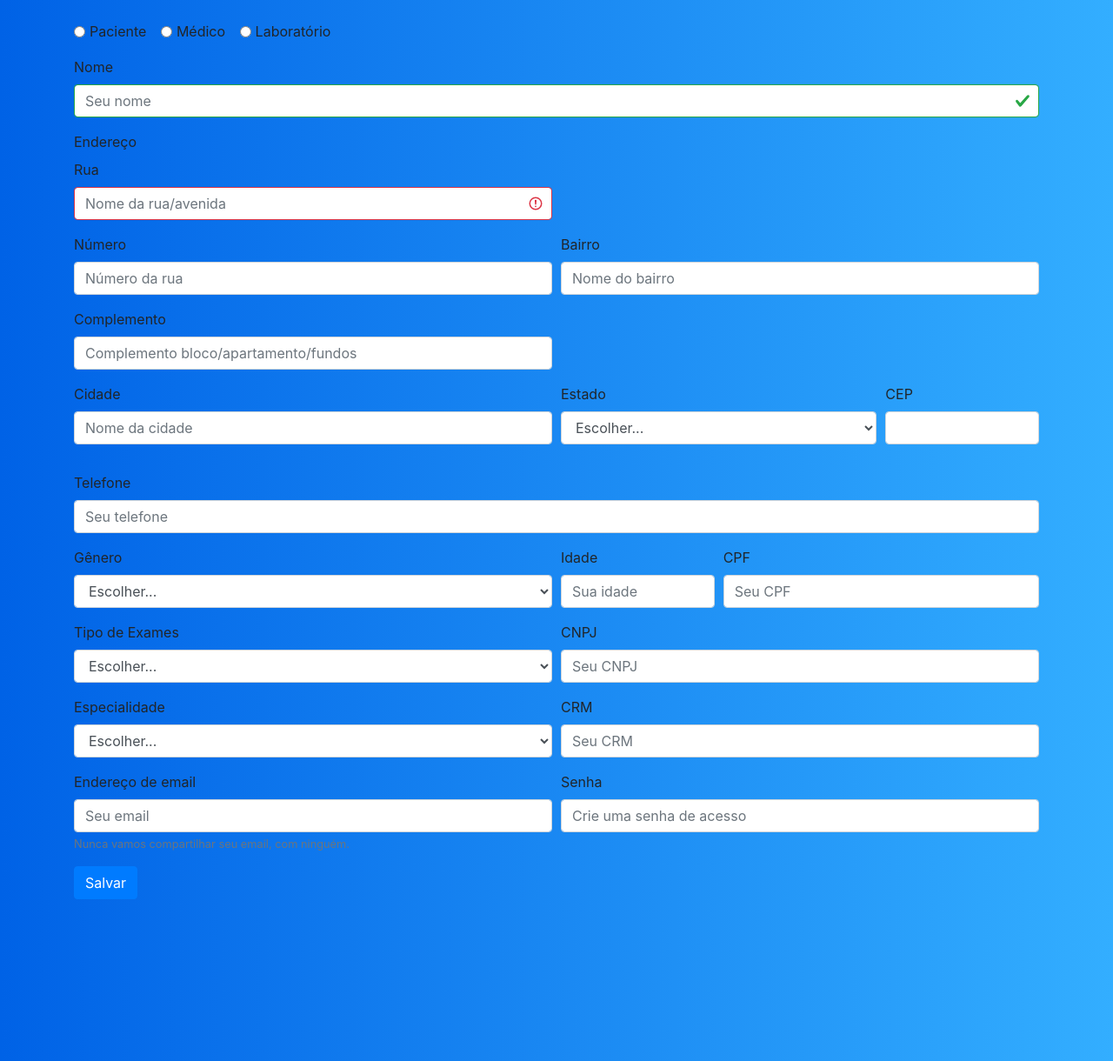
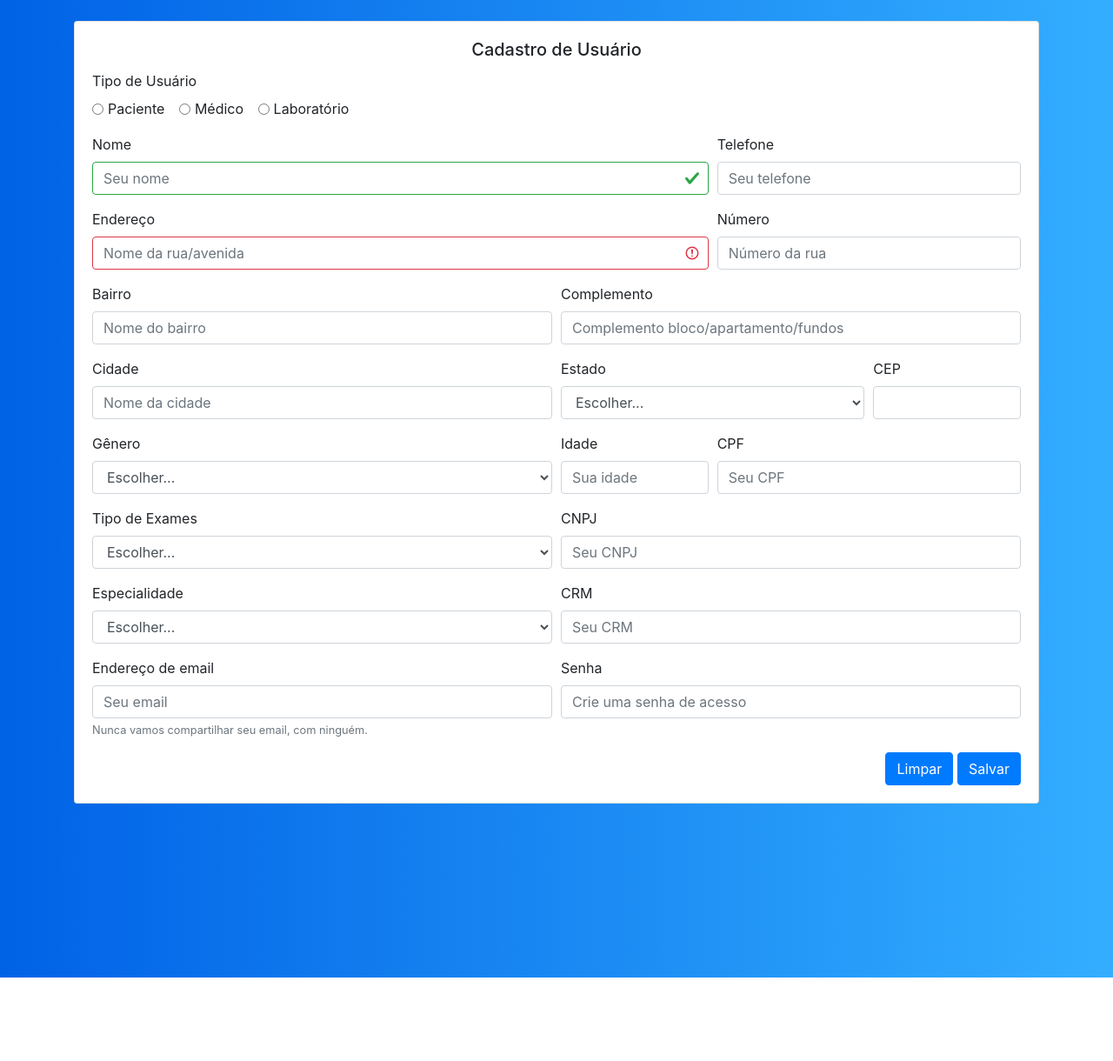
Before and after one commit to JuniorZilles/iCARE, a PHP site: page /cadastro_pessoa.php in a window 1280 px wide. Shown: the part 56-1276 px from the top of the page at 87% size. After the commit the page ends 1180 px from the top, so only its background shows below. Run offline with PHP 8.4, Linux system fonts and the light colour scheme; the visitor is signed in with stand-in values (Sample User, id 1).

Commit message:
formulario da pessoa versão ajustada

```diff
--- a/cadastro_pessoa.php
+++ b/cadastro_pessoa.php
@@ -83,8 +83,19 @@ if (!isset($_SESSION['user'])) {
     </div>
     <br>
     <div class="container">
+        <div class="card">
+            <div class="card-body">
+                <h5 class="card-title text-center"><?php
+                                                    if ($_SESSION['tipo'] == 'admin') {
+                                                        echo 'Cadastro de Usuário';
+                                                    } else {
+                                                        echo 'Editar Perfil';
+                                                    }
+                                                    ?></h5>
                 <form action="_cadastro.php" method="POST">
-            <div class="form-group">
+                    <div class="form-row">
+                        <div class="form-group col-md-8">
+                            <label>Tipo de Usuário</label><br>
                             <div class="form-check form-check-inline">
                                 <input class="form-check-input" type="radio" name="inlineRadioOptions" id="inlineRadio1" value="paciente">
                                 <label class="form-check-label" for="inlineRadio1">Paciente</label>
@@ -98,29 +109,33 @@ if (!isset($_SESSION['user'])) {
                                 <label class="form-check-label" for="inlineRadio3">Laboratório</label>
                             </div>
                         </div>
-            <div class="form-group">
+                    </div>
+                    <div class="form-row">
+                        <div class="form-group col-md-8">
                             <label for="nome">Nome</label>
                             <input type="text" class="form-control is-valid" id="nome" placeholder="Seu nome">
                         </div>
-            <div class="form-group">
-                <label for="rua">Endereço</label>
-                <div class="form-row">
-                    <div class="form-group col-md-6">
-                        <label for="rua">Rua</label>
-                        <input type="text" class="form-control is-invalid" id="rua" placeholder="Nome da rua/avenida">
+                        <div class="form-group col-md-4">
+                            <label for="telefone">Telefone</label>
+                            <input type="text" class="form-control" id="telefone" placeholder="Seu telefone">
                         </div>
                     </div>
                     <div class="form-row">
-                    <div class="form-group col-md-6">
+                        <div class="form-group col-md-8">
+                            <label for="rua">Endereço</label>
+                            <input type="text" class="form-control is-invalid" id="rua" placeholder="Nome da rua/avenida">
+                        </div>
+                        <div class="form-group col-md-4">
                             <label for="numero">Número</label>
                             <input type="text" class="form-control" id="numero" maxlength="5" placeholder="Número da rua">
                         </div>
+                    </div>
+                    <div class="form-row">
+
                         <div class="form-group col-md-6">
                             <label for="bairro">Bairro</label>
                             <input type="text" class="form-control" id="bairro" placeholder="Nome do bairro">
                         </div>
-                </div>
-                <div class="form-row">
                         <div class="form-group col-md-6">
                             <label for="complemento">Complemento</label>
                             <input type="text" class="form-control" id="complemento" placeholder="Complemento bloco/apartamento/fundos">
@@ -142,11 +157,6 @@ if (!isset($_SESSION['user'])) {
                             <label for="cep">CEP</label>
                             <input type="text" class="form-control" id="cep">
                         </div>
-                </div>
-            </div>
-            <div class="form-group">
-                <label for="telefone">Telefone</label>
-                <input type="text" class="form-control" id="telefone" placeholder="Seu telefone">
                     </div>
                     <div class="form-row">
                         <div class="form-group col-md-6">
@@ -204,9 +214,13 @@ if (!isset($_SESSION['user'])) {
                             <input type="password" class="form-control" id="senha" placeholder="Crie uma senha de acesso">
                         </div>
                     </div>
-
+                    <div class=text-right>
+                        <button type="reset" class="btn btn-primary">Limpar</button>
                         <button type="button" class="btn btn-primary">Salvar</button>
+                    </div>
                 </form>
+            </div>
+        </div>
     </div>
     <div aria-live="polite" aria-atomic="true" style="position: relative; min-height: 200px;">
         <div class="toast" data-delay="1500" style="position: absolute; top: 0; right: 0;">
```
Lines whose indentation alone changed are shown as unchanged.
